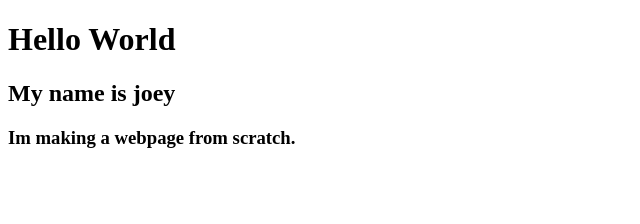
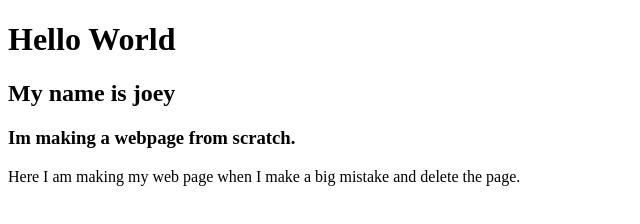
Before and after one commit to joeyklee/test-project-repo, a plain HTML site: page index.html in a window 1280 px wide. Shown: the whole page, without its empty margins (0-640 px from the left). Drawn offline with Linux system fonts and the light colour scheme.

Commit message:
added new paragraph

```diff
--- a/index.html
+++ b/index.html
@@ -9,6 +9,7 @@
     <h1>Hello World</h1>
     <h2>My name is joey</h2>
     <h3>Im making a webpage from scratch.</h3>
+    <p>Here I am making my web page when I make a big mistake and delete the page.</p>
 </body>
 
 </html>
```
